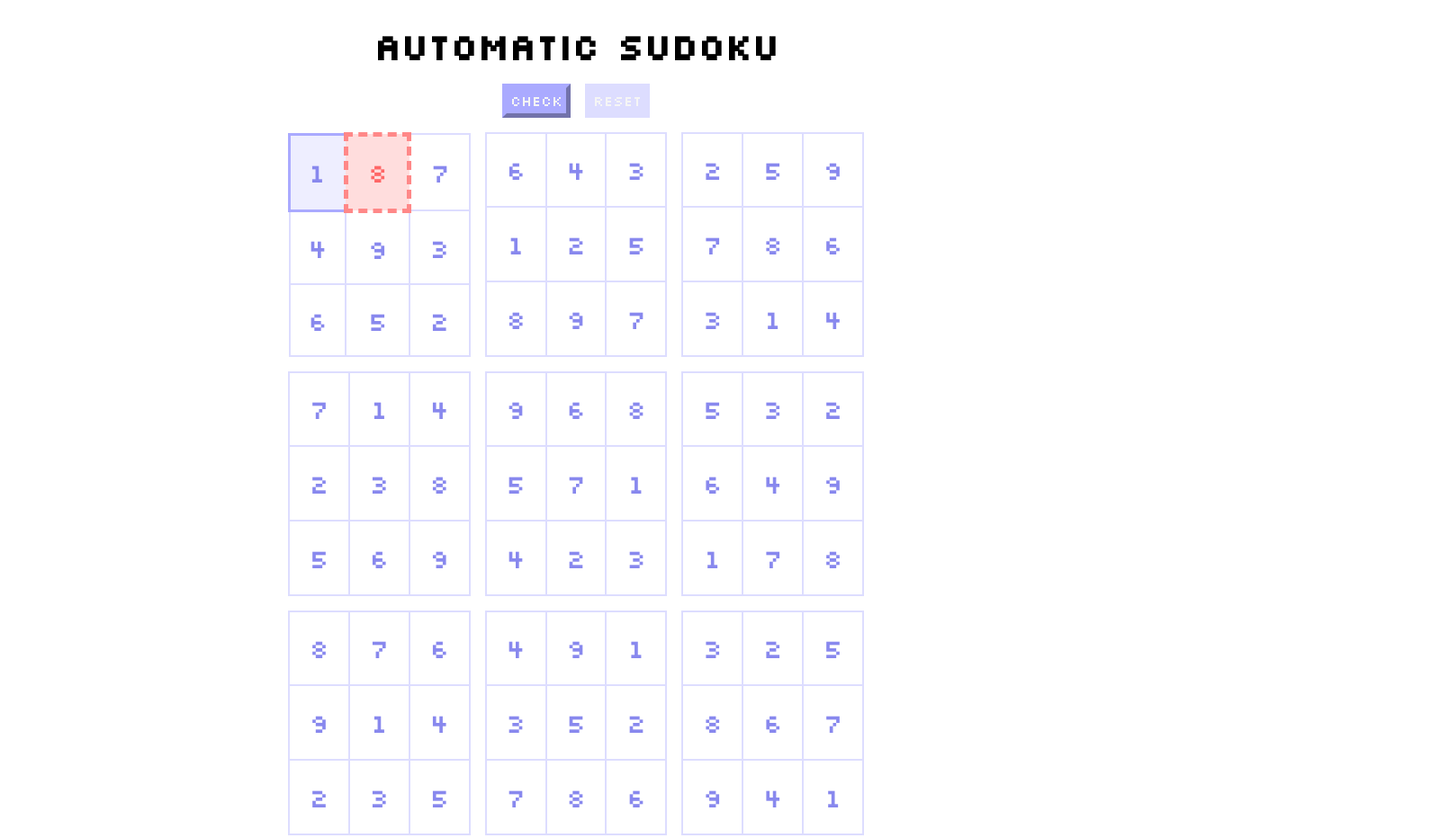
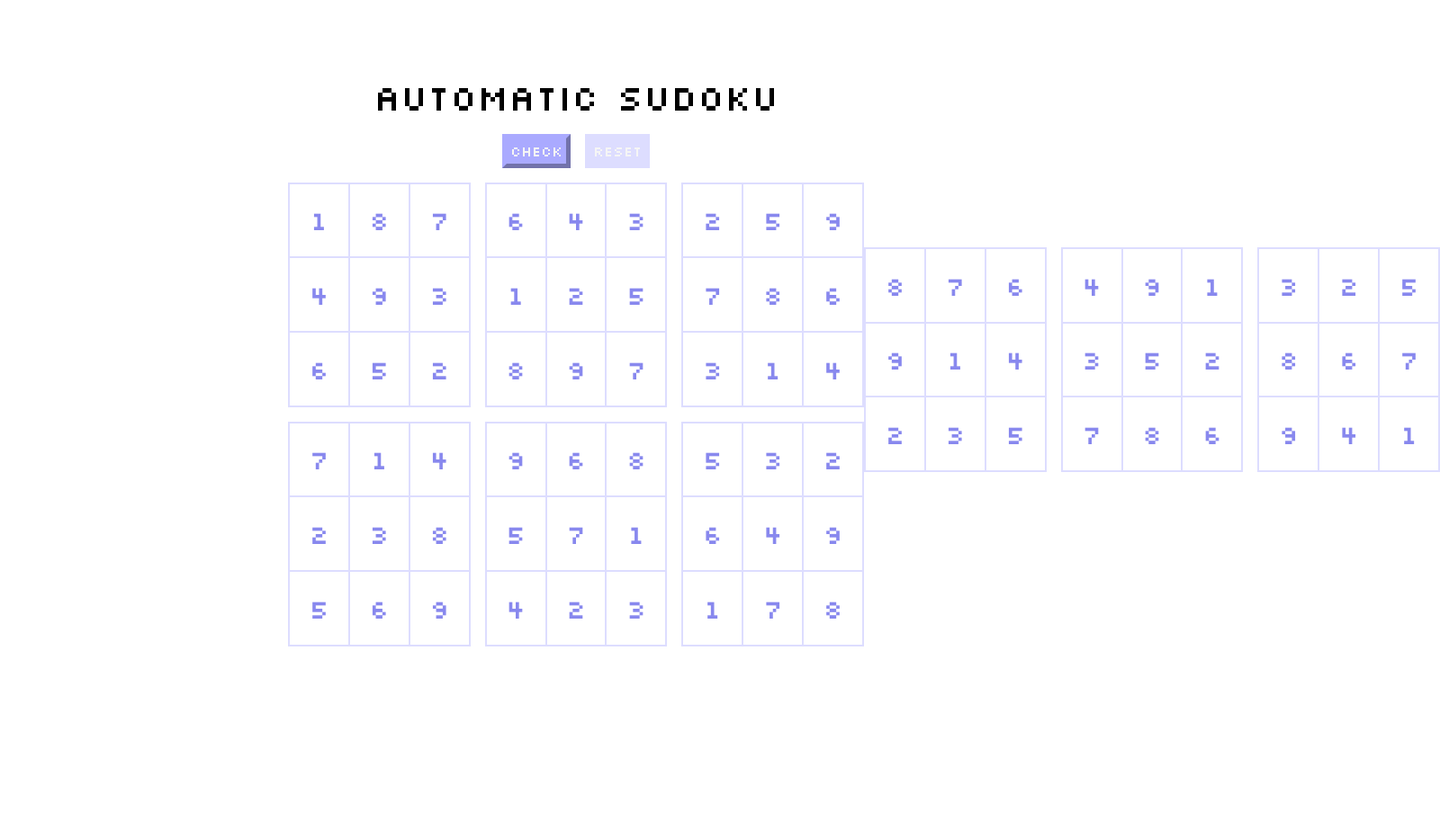
Before and after one commit to ha-nakamura112/finalproj-sudoku, a plain HTML site: page index.html in a window 1280 px wide. Shown: the whole page at 90% size, 1600 px wide, since content can reach past the window. After the commit the page ends 800 px from the top, so only its background shows below. Drawn offline with nearby package versions, Linux system fonts and the light colour scheme.

Commit message:
Done with CSS...

```diff
--- a/index.html
+++ b/index.html
@@ -6,7 +6,7 @@
    <meta name="viewport" content="width=device-width, initial-scale=1.0">
    <title>Document</title>
    <style>
-      @import url('https://fonts.googleapis.com/css2?family=Caveat:wght@700&family=Montserrat:ital,wght@0,300;0,400;0,500;0,600;1,300;1,400;1,500;1,600&family=Silkscreen&display=swap');
+      @import url('https://fonts.googleapis.com/css2?family=Silkscreen&display=swap');
 
       * {
          padding: 0;
@@ -15,12 +15,12 @@
       }
 
       section {
-         padding: 2% 25%;
-         /* position: relative; */
+         padding: 0 25%;
          display: flex;
+         flex-direction: column;
+         flex-wrap: wrap;
          justify-content: center;
          align-items: center;
-         flex-wrap: wrap;
          row-gap: 2vh;
       }
 
@@ -29,14 +29,13 @@
          display: flex;
          justify-content: center;
          column-gap: 2vh;
-         /* position: absolute;
-         z-index: 0; */
       }
 
       /* Style for Title */
       h1 {
          width: 100%;
          font-size: 30pt;
+         font-weight: 400;
          text-align: center;
       }
 
@@ -91,6 +90,7 @@
          color: #f66;
       }
    </style>
+   <script src="https://code.jquery.com/jquery-3.6.1.min.js" integrity="sha256-o88AwQnZB+VDvE9tvIXrMQaPlFFSUTR+nldQm1LuPXQ=" crossorigin="anonymous"></script>
 </head>
 <body>
    <section>
@@ -102,8 +102,8 @@
       <article>
          <table>
             <tr>
-               <td class="selected">1</td>
-               <td class="error">8</td>
+               <td>1</td>
+               <td>8</td>
                <td>7</td>
             </tr>
             <tr>
@@ -260,7 +260,7 @@
       </article>
    </section>
    <script>
-      let height = screen.height;
+      let height = $(window).innerHeight();
       $("section").css("height", height);
    </script>
 </body>
```
